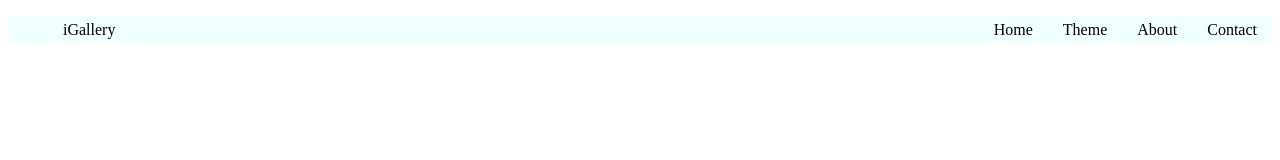
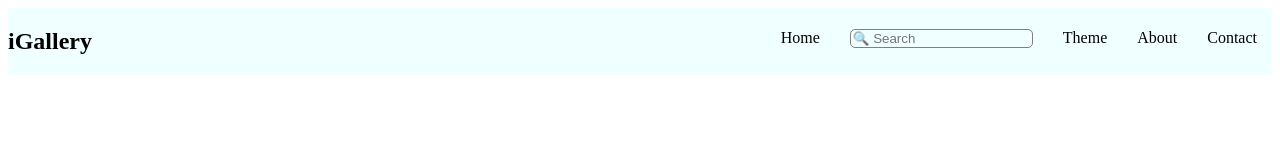
Before and after one commit to ShaliniSunkuru/image-gallery, a plain HTML site: page index.html in a window 1280 px wide. Drawn offline with Linux system fonts and the light colour scheme.

Commit message:
navbar flex

```diff
--- a/assets/css/style.css
+++ b/assets/css/style.css
@@ -1,13 +1,20 @@
-.nav-container {
+.navbar{
+    background-color: azure;
+    display: flex;
+    justify-content: space-between;
+}
+.nav-links{
     list-style-type: none;
     display: flex;
-    background-color: azure;
-    /* justify-content: space-evenly; */
 }
 .nav-item{
-    /* border: 1px solid red; */
     padding: 5px 15px;
 }
-#home{
-    margin-left: auto;
+/* #search{
+    flex: 1;
+} */
+#search-box{
+    border: 1px solid gray;
+    border-radius: 5px;
+    background-color: azure;
 }
--- a/index.html
+++ b/index.html
@@ -8,10 +8,11 @@
 </head>
 <body>
     <!--navbar-->
-    <nav>
-        <ul class="nav-container">
-            <li class="nav-item" id="name">iGallery</li>
+    <nav class="navbar">
+        <h1>iGallery</h1>
+        <ul class="nav-links">
             <li class="nav-item" id="home">Home</li>
+            <li class="nav-item" id="search"><input id="search-box" placeholder="🔍 Search"></li>
             <li class="nav-item" id="theme">Theme</li>
             <li class="nav-item" id="about">About</li>
             <li class="nav-item" id="contact">Contact</li>
```
